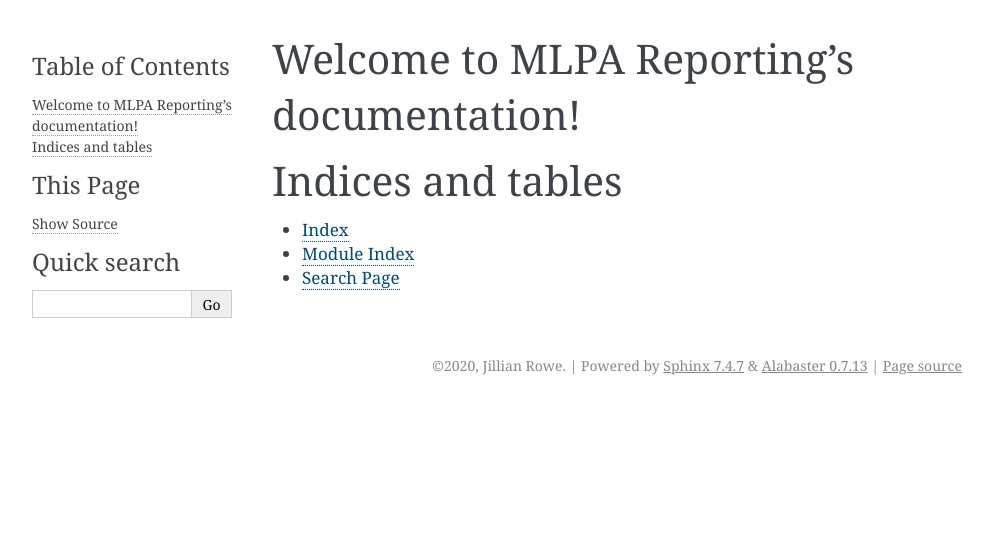
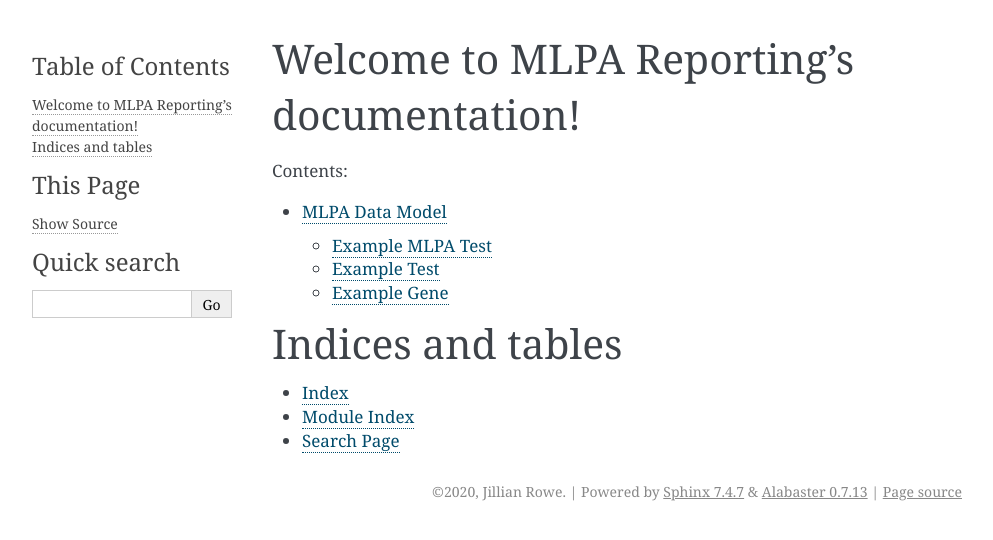
Before and after one commit to Dabble-of-DevOps-Bio/mlpa-report, a Sphinx documentation site: the page built from docs/index.rst, in a window 1280 px wide. Shown: the top 540 px of the page, without its empty margins (148-1141 px from the left). Built offline with Sphinx 7.4.7, drawn with Linux system fonts in a browser that asks for light colours; some of the changed lines change nothing that is shown.

Commit message:
cleaning up

```diff
--- a/docs/conf.py
+++ b/docs/conf.py
@@ -39,6 +39,8 @@
 extensions = [
     "sphinx.ext.autodoc",
     "sphinx.ext.napoleon",
+    "nbsphinx",
+    'recommonmark'
 ]
 
 # Add any paths that contain templates here, relative to this directory.
--- a/docs/index.rst
+++ b/docs/index.rst
@@ -10,6 +10,7 @@
    :maxdepth: 2
    :caption: Contents:
 
+   Data-Model/MLPA-Data-Model.ipynb
 
 
 
```
Also changed, not shown: docs/Data-Model/MLPA-Data-Model.ipynb, 1 other file.
